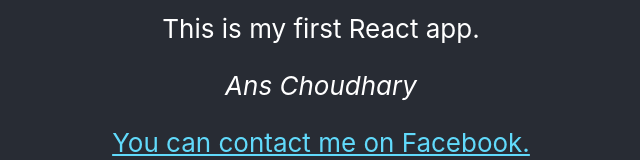
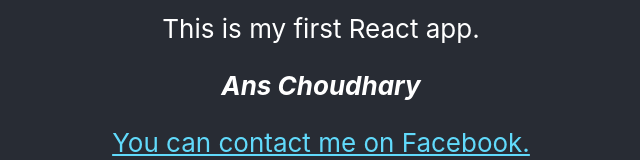
Before and after one commit to ans-ch1/bootcamp_reactapp, a React (Create React App) app: page / in a window 1280 px wide. Shown: the part 501-661 px from the top of the page, without its empty margins (319-959 px from the left). Built offline with nearby package versions, Linux system fonts and the light colour scheme.

Commit message:
Update App.js

```diff
--- a/src/App.js
+++ b/src/App.js
@@ -9,7 +9,7 @@
         <img src={logo} className="App-logo" alt="logo" />
         <p>Hello Dear! How are you?</p>
         <h>This is my first React app.</h>
-        <p><i>Ans Choudhary</i></p>
+        <p><b><i>Ans Choudhary</i></b></p>
         <a
           className="App-link"
           href="https://www.facebook.com/Ans.choudhary01/"
```
